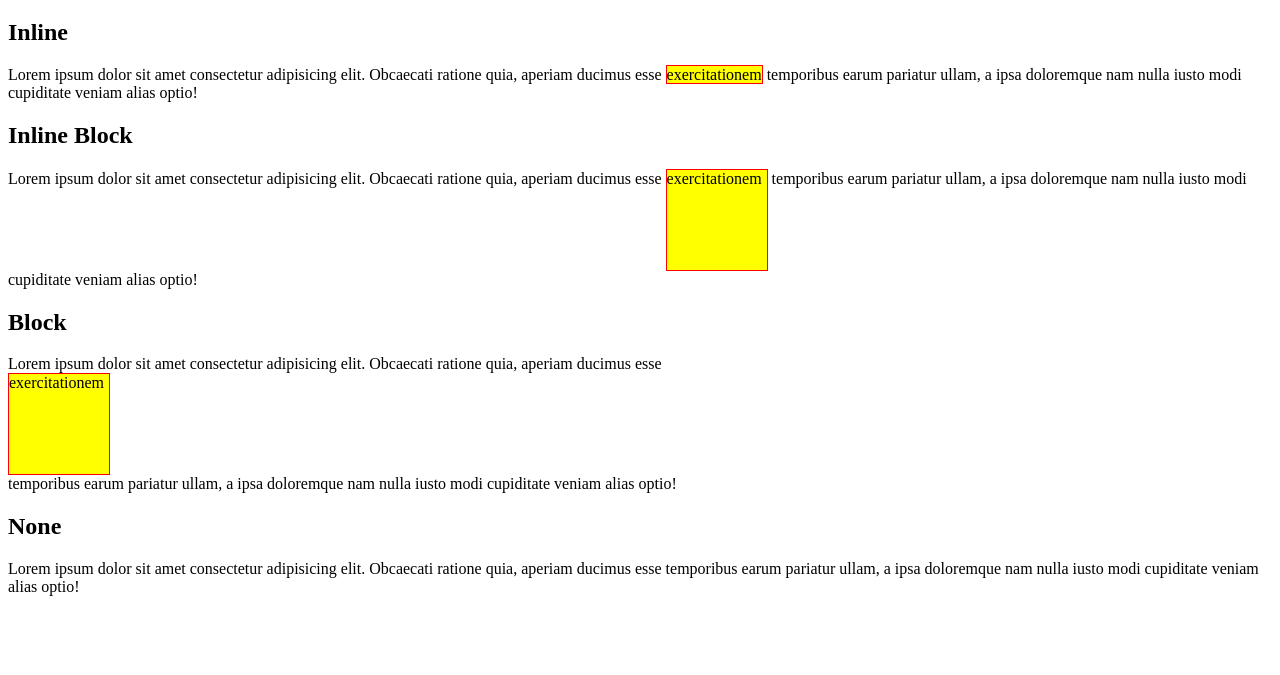
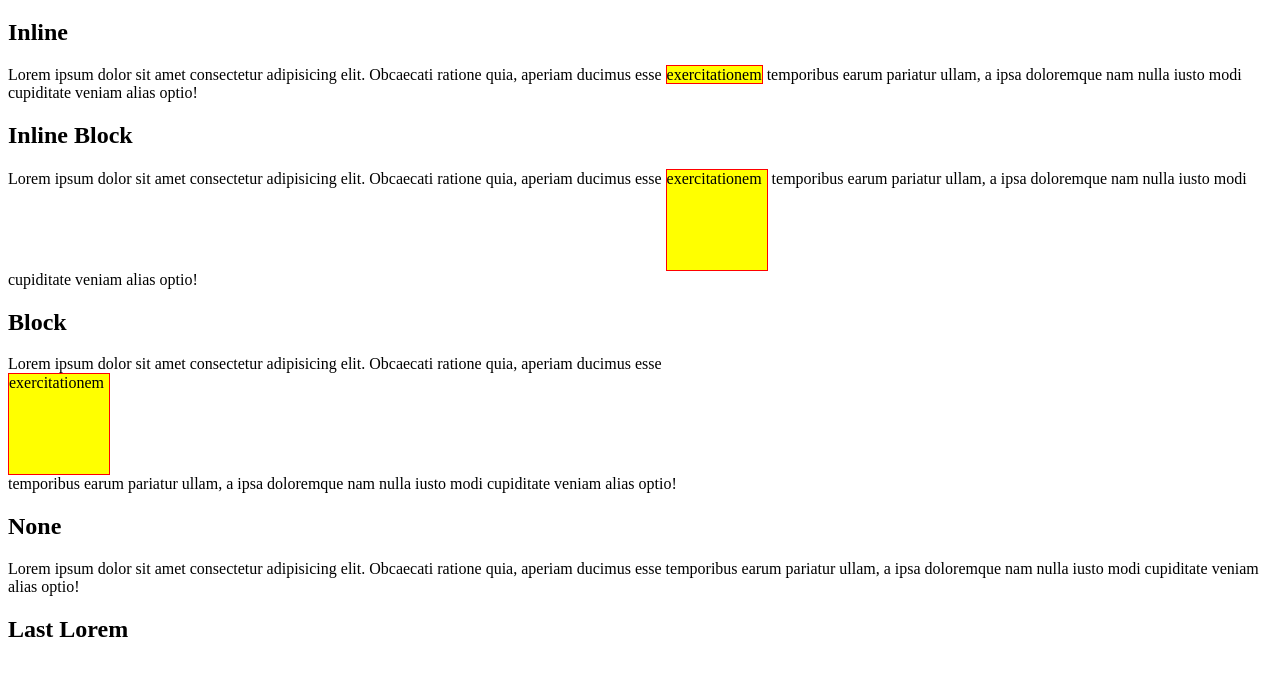
Before and after one commit to ca1ik/Front-end---Full-Functional---Projects, a plain HTML site: page 2-CSS/33-Display/index.html in a window 1280 px wide. Shown: the part 61-736 px from the top of the page. Drawn offline with Linux system fonts and the light colour scheme; a web font is replaced by a local one.

Commit message:
Update index.html

```diff
--- a/2-CSS/33-Display/index.html
+++ b/2-CSS/33-Display/index.html
@@ -47,7 +47,7 @@
         modi cupiditate
         veniam alias optio!
     </div>
-
+	 <h2>Last Lorem</h2>
 
 </body>
 
```
